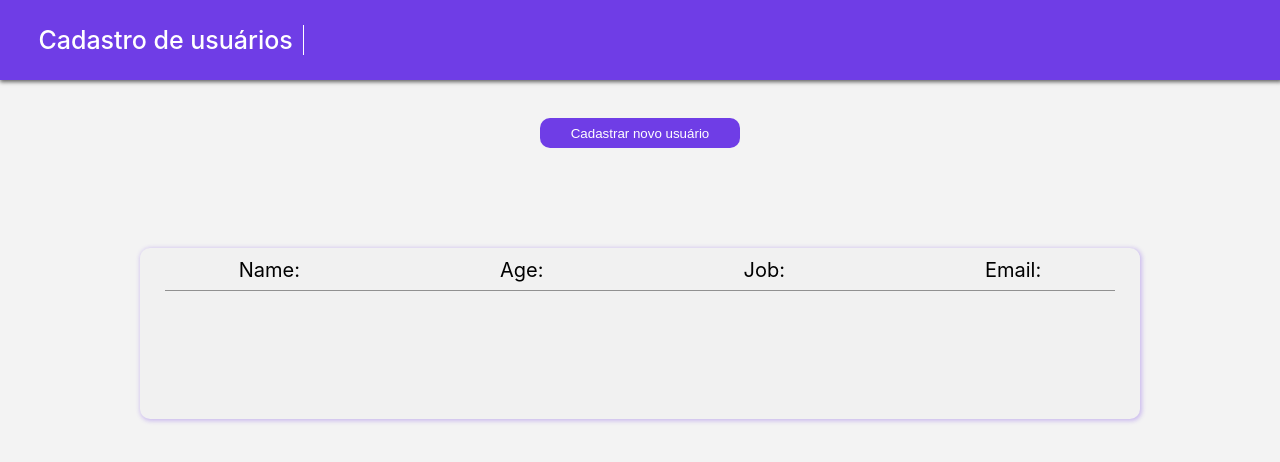
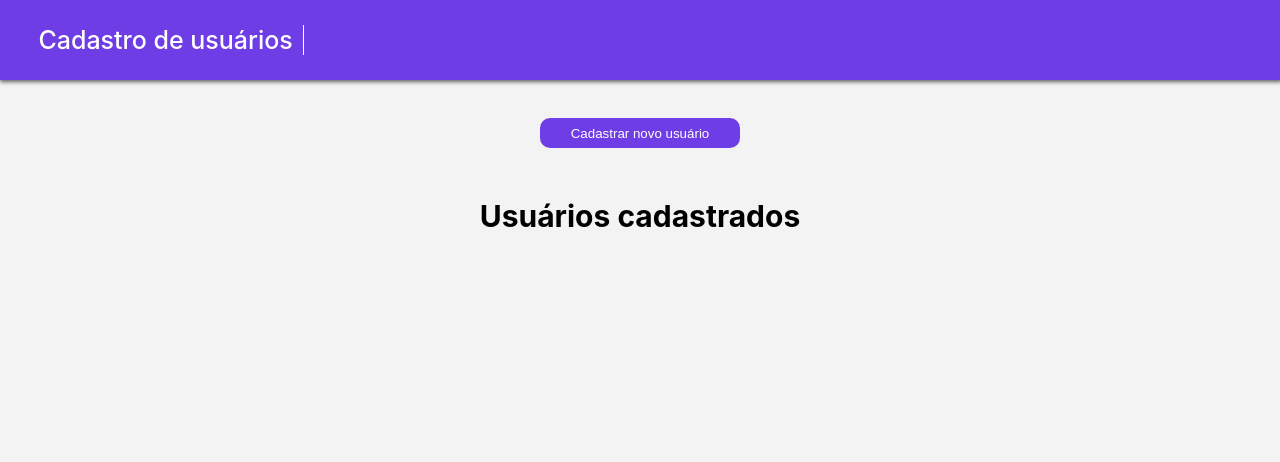
Before and after one commit to TiagoVillarim/Cadastro-de-usu-rios, a React (Create React App) app: page / in a window 1280 px wide. Shown: the top 462 px of the page. Built offline with nearby package versions, Linux system fonts and the light colour scheme.

Commit message:
alteraçoes no projeto

```diff
--- a/src/components/pages/home.js
+++ b/src/components/pages/home.js
@@ -6,10 +6,9 @@ import GlobalStyle from "../../../src/Global.scss"
 
 export default function Home() {
 
-  const { userList, showModal, setShowModal } = React.useContext(userContext);
+  const { userList, setUserList, showModal, setShowModal } = React.useContext(userContext);
 
   console.log(userList)
-
 
   return(
     <>
@@ -20,21 +19,18 @@ export default function Home() {
       <body className="body-container">
         <button onClick={() => setShowModal(true)} className="show-modal">Cadastrar novo usuário</button>
         <Modal showModal={showModal} onClose={() => setShowModal(false)}/>
-        <section className="users-section">
-          <div className="users-box">
-            <a className="user">Name:</a>
-            <a>Age:</a>
-            <a>Job:</a>
-            <a>Email:</a>
-          </div>
+        <section className="section-container">
+          <h1>Usuários cadastrados</h1>
           <div className="users-container">
             {userList.map((listItem, index) => {
               return(
                 <div className="list-users" key={index}>
-                  <a className="user">{listItem.users.name}</a>
-                  <a className="user">{listItem.users.age}</a>
-                  <a className="user">{listItem.users.job}</a>
-                  <a className="user">{listItem.users.email}</a>
+                  <a className="user"><strong>Name:</strong>{listItem.users.name}</a>
+                  <a className="user"><strong>Age:</strong>{listItem.users.age}</a>
+                  <a className="user"><strong>Job:</strong>{listItem.users.job}</a>
+                  <a className="user"><strong>Email:</strong>{listItem.users.email}</a>
+                  <button onClick={() => setShowModal(true)}>Editar</button>
+                  <button>X</button>
                 </div>
               )
             })}
--- a/src/components/styles/home.scss
+++ b/src/components/styles/home.scss
@@ -33,14 +33,16 @@ body {
   width: 200px;
   height: 30px;
   outline: none;
-  border: none;
+  border: 1px solid rgba(111,61,230, 0.3);
   border-radius: 10px;
   cursor: pointer;
   transition: 0.3s;
 }
 
 .show-modal:hover {
-  opacity: 0.6;
+  color:rgb(111, 61, 230);
+  background-color: white;
+  border: 1px solid rgb(111, 61, 230);
 }
 
 .body-container {
@@ -50,32 +52,15 @@ body {
   justify-content: center;
   margin-top: 3%;
 
-  .users-section {
-    background-color: rgb(241, 241, 241);
+  .section-container{
     display: flex;
     flex-direction: column;
     align-items: center;
     justify-content: center;
-    width: 1000px;
-    height: 100%;
-    border-radius: 10px;
-    margin-top: 100px;
-    padding-bottom: 10%;
-    box-shadow: 1px 1px 4px 1px rgba(111,61,230, 0.3);
 
-
-    .users-box {
-      display: flex;
-      align-items: center;
-      justify-content: center;
-      width: 950px;
-      border-bottom: 1px solid rgba(0,0,0, 0.4);
-
-      a {
-        font-size: 20px;
-        font-weight: 400;
-        margin: 10px 100px 8px 100px;
-      }
+    h1 {
+      font-size: 30px;
+      margin-top: 50px;
     }
 
     .users-container {
@@ -83,11 +68,39 @@ body {
       flex-direction: column;
 
       .list-users {
+        background-color: rgb(241, 241, 241);
         display: flex;
-        margin-left: 40px;
+        align-items: center;
+        justify-content: center;
+        width: 1000px;
+        border-radius: 10px;
+        margin-top: 50px;
+        box-shadow: 1px 1px 4px 1px rgba(111,61,230, 0.3);
 
         .user{
-          padding: 100px;
+          padding: 40px;
+        }
+
+        strong {
+          padding-right: 10px;
+        }
+
+        button {
+          color: white;
+          background-color: rgb(111, 61, 230);
+          margin-right: 10px;
+          font-weight: 500;
+          padding: 7px;
+          border-radius: 5px;
+          border: 1px solid rgba(111,61,230, 0.3);
+          cursor: pointer;
+          transition: 0.3s;
+        }
+
+        button:hover {
+          color:rgb(111, 61, 230);
+          background-color: white;
+          border: 1px solid rgb(111, 61, 230);
         }
       }
     }
```
Also changed, not shown: src/components/modal/editModal.js (added, +56 -0 lines).
